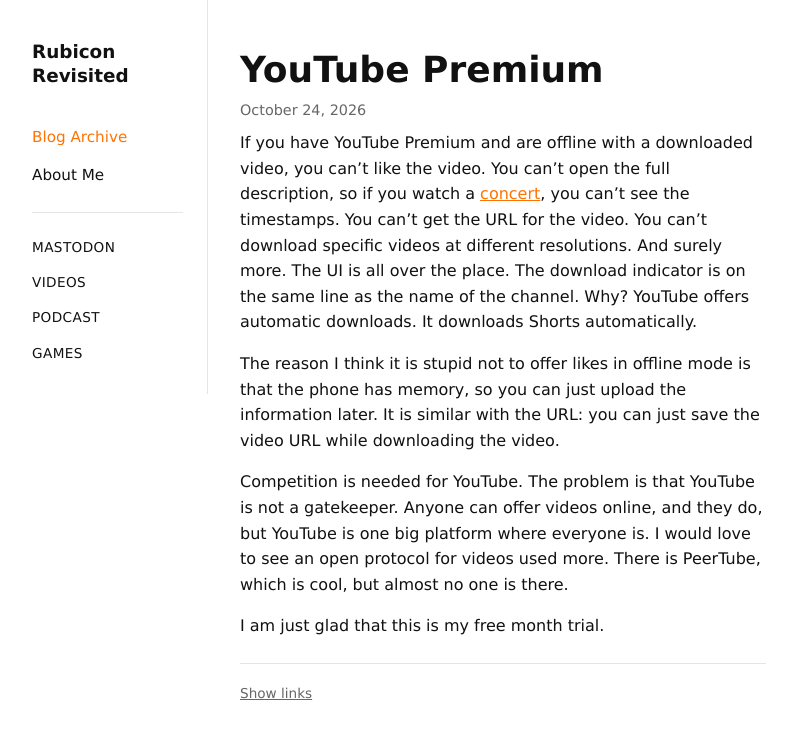
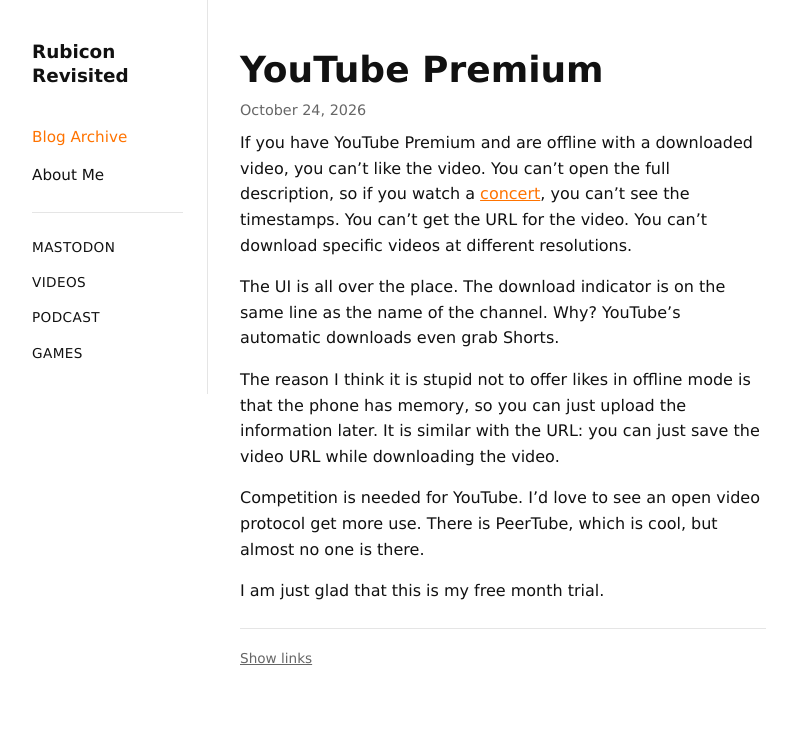
Before and after one commit to StepanJiri/stepankarasek.github.io, a Jekyll site: the page built from _posts/2026-10-24-Youtube Premium.md, in a window 1280 px wide. Shown: the top 739 px of the page, without its empty margins (152-949 px from the left). Built offline with Jekyll 4.4.1, drawn with Linux system fonts in a browser that asks for light colours.

Commit message:
Update 2026-10-24-Youtube Premium.md

```diff
--- a/_posts/2026-10-24-Youtube Premium.md
+++ b/_posts/2026-10-24-Youtube Premium.md
@@ -1,13 +1,15 @@
 ---
 layout: post
 title: "YouTube Premium"
-date: 2026-10-24 22:41:00 +0200
+date: 2026-10-24 23:41:00 +0200
 ---
 
-If you have YouTube Premium and are offline with a downloaded video, you can't like the video. You can't open the full description, so if you watch a [concert](https://youtu.be/KDMX2eE7xG8?is=ErKZtmFHFaulhPiC), you can't see the timestamps. You can't get the URL for the video. You can't download specific videos at different resolutions. And surely more. The UI is all over the place. The download indicator is on the same line as the name of the channel. Why? YouTube offers automatic downloads. It downloads Shorts automatically.
+If you have YouTube Premium and are offline with a downloaded video, you can't like the video. You can't open the full description, so if you watch a [concert](https://youtu.be/KDMX2eE7xG8?is=ErKZtmFHFaulhPiC), you can't see the timestamps. You can't get the URL for the video. You can't download specific videos at different resolutions.
+
+The UI is all over the place. The download indicator is on the same line as the name of the channel. Why? YouTube's automatic downloads even grab Shorts.
 
 The reason I think it is stupid not to offer likes in offline mode is that the phone has memory, so you can just upload the information later. It is similar with the URL: you can just save the video URL while downloading the video.
 
-Competition is needed for YouTube. The problem is that YouTube is not a gatekeeper. Anyone can offer videos online, and they do, but YouTube is one big platform where everyone is. I would love to see an open protocol for videos used more. There is PeerTube, which is cool, but almost no one is there.
+Competition is needed for YouTube. I'd love to see an open video protocol get more use. There is PeerTube, which is cool, but almost no one is there.
 
 I am just glad that this is my free month trial.
```
